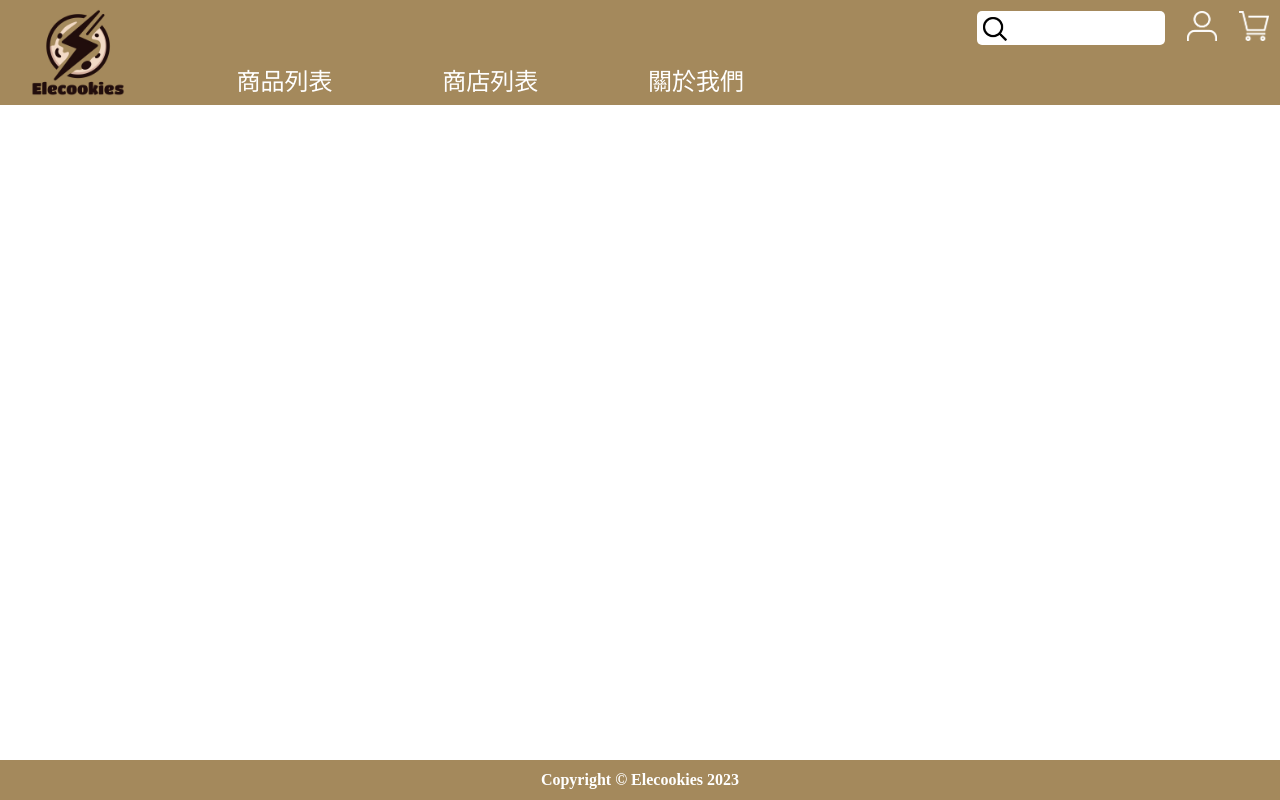
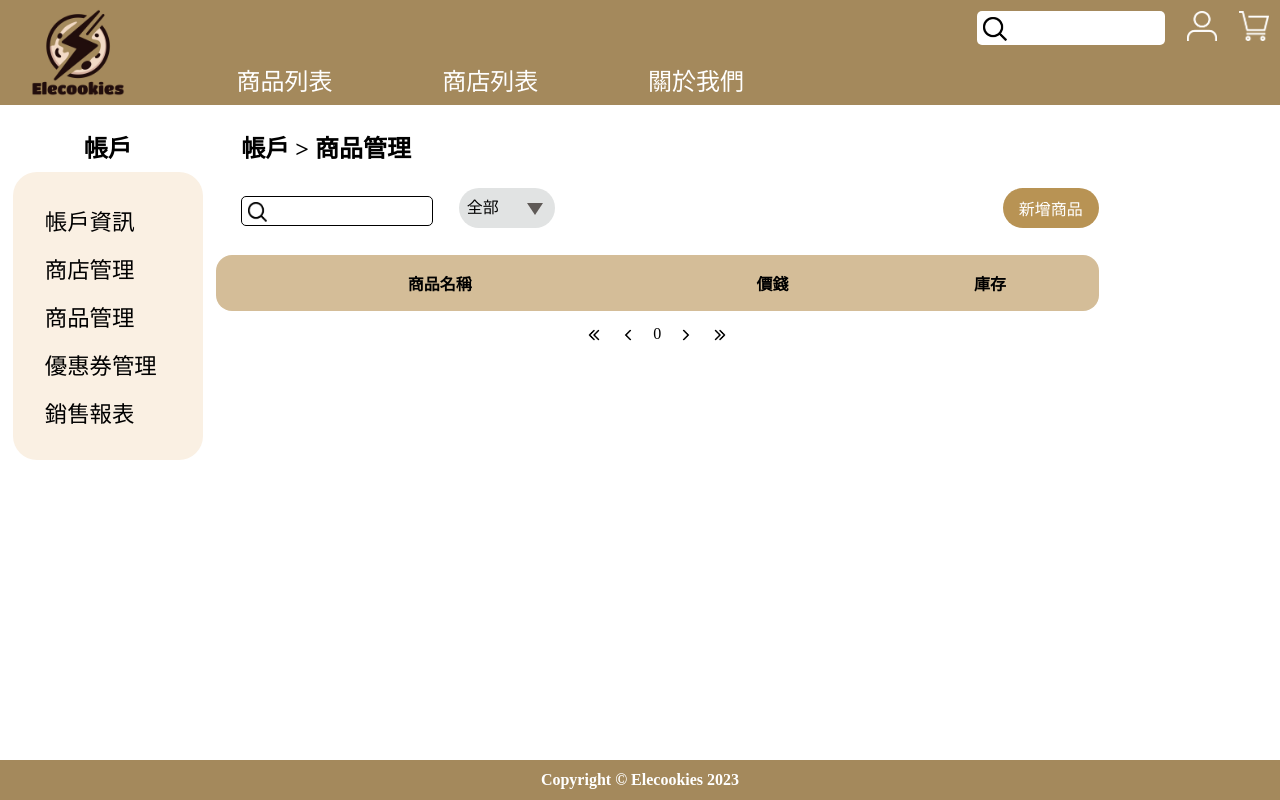
Before and after one commit to Zch720/NTUT_112_1_DatabaseProject_frontend, a React (Vite) app: page /user/shop-products in a window 1280 px wide. Built offline with nearby package versions, Linux system fonts and the light colour scheme; a web font is replaced by a local one.

Commit message:
[Layout Designment] Implemented ShopProducts

```diff
--- a/src/App.css
+++ b/src/App.css
@@ -53,3 +53,19 @@ tbody>tr td:last-child {
     -ms-user-select: none;
     user-select: none;
 }
+
+select {
+    -webkit-appearance: none;
+    -moz-appearance: none;
+    width: 6rem;
+    height: 2.5rem;
+    padding: 0.5rem;
+    font-size: 1rem;
+    background: transparent;
+    background-image: url("/select_arrow.svg");
+    background-repeat: no-repeat;
+    background-position: 100% calc(1.25rem - 12px);
+    background-color: #E1E3E3;
+    border: 0px;
+    border-radius: 1.25rem;
+}
--- a/src/App.tsx
+++ b/src/App.tsx
@@ -12,6 +12,7 @@ import AccountFollowedShops from "./account/customer/AccountFollowedShops";
 import AccountOrders from "./account/customer/AccountOrders";
 import AccountCoupons from "./account/customer/AccountCoupons";
 import ShopProfile from "./account/staff/ShopProfile";
+import ShopProducts from "./account/staff/ShopProducts";
 
 function MainBody() {
 	return (
@@ -29,6 +30,7 @@ function MainBody() {
 						<Route path="/user/orders" element={<AccountOrders />} />
 						<Route path="/user/coupons" element={<AccountCoupons />} />
 						<Route path="/user/shop-profile" element={<ShopProfile />} />
+						<Route path="/user/shop-products" element={<ShopProducts />} />
 					</Route>
 				</Routes>
 			</BrowserRouter>
--- /dev/null
+++ b/src/account/staff/ShopProducts.css
@@ -0,0 +1,23 @@
+.shop-products-list {
+    width: fit-content;
+}
+
+.shop-products-toolbar {
+  display: flex;
+  align-items: center;
+}
+
+.shop-products-toolbar select {
+    vertical-align: middle;
+}
+
+.shop-products-add-new {
+    height: 2.5rem;
+    margin-left: auto;
+    padding: 0 1rem;
+    border: 0px;
+    border-radius: 1.25rem;
+    background-color: #B89354;
+    color: white;
+    font-size: 1rem;
+}
--- /dev/null
+++ b/src/account/staff/ShopProducts.tsx
@@ -0,0 +1,94 @@
+import { useState } from "react";
+import "./ShopProducts.css"
+import SearchBox from "../../SearchBox";
+import PageChooser from "../../PageChooser";
+
+type ProductType = {
+    name: string;
+    price: number;
+    stock: number;
+};
+
+function AccountPageTitle() {
+    return(
+        <h3 className="account-page-title">帳戶 {">"} 商品管理</h3>
+    );
+}
+
+function ProductCategorySelector() {
+    return (
+        <select name="shop-products-category" id="shop-products-category">
+            <option value="all">全部</option>
+            <option value="category1">分類 1</option>
+            <option value="category2">分類 2</option>
+        </select>
+    );
+}
+
+function ProductsListToolbar() {
+    return (
+        <div className="shop-products-toolbar">
+            <div className="search-box-container">
+                <SearchBox hasBorder={true} />
+            </div>
+            <ProductCategorySelector />
+            <button className="shop-products-add-new">新增商品</button>
+        </div>
+    );
+}
+
+function ProductTableHeaderRow() {
+    return (
+        <tr>
+            <td style={{width: "35vw"}}>商品名稱</td>
+            <td style={{width: "17vw"}}>價錢</td>
+            <td style={{width: "17vw"}}>庫存</td>
+        </tr>
+    );
+}
+
+function ProductRow({ product }: { product: ProductType }) {
+    return (
+        <tr>
+            <td>{product.name}</td>
+            <td>{product.price}</td>
+            <td>{product.stock}</td>
+        </tr>
+    );
+}
+
+function ProductsTable({ products }: { products: ProductType[] }) {
+    return (
+        <table>
+            <thead>
+                <ProductTableHeaderRow />
+            </thead>
+            <tbody>
+                {products.map((product) => <ProductRow product={product} />)}
+            </tbody>
+        </table>
+    );
+}
+
+function ShopProductsList({ products }: { products: ProductType[] }) {
+    return (
+        <div className="shop-products-list">
+            <ProductsListToolbar />
+            <ProductsTable products={products} />
+            {/* TODO: set max page */}
+            <PageChooser maxPage={0} onPageChange={() => {}} />
+        </div>
+    );
+}
+
+export default function ShopProducts() {
+    // TODO: set products
+    const [products, setProducts] = useState<ProductType[]>([]);
+
+    return (
+        <div className="account-page-content">
+            <AccountPageTitle />
+            <ShopProductsList products={products} />
+        </div>
+    );
+}
```
Also changed, not shown: public/select_arrow.svg (added).
